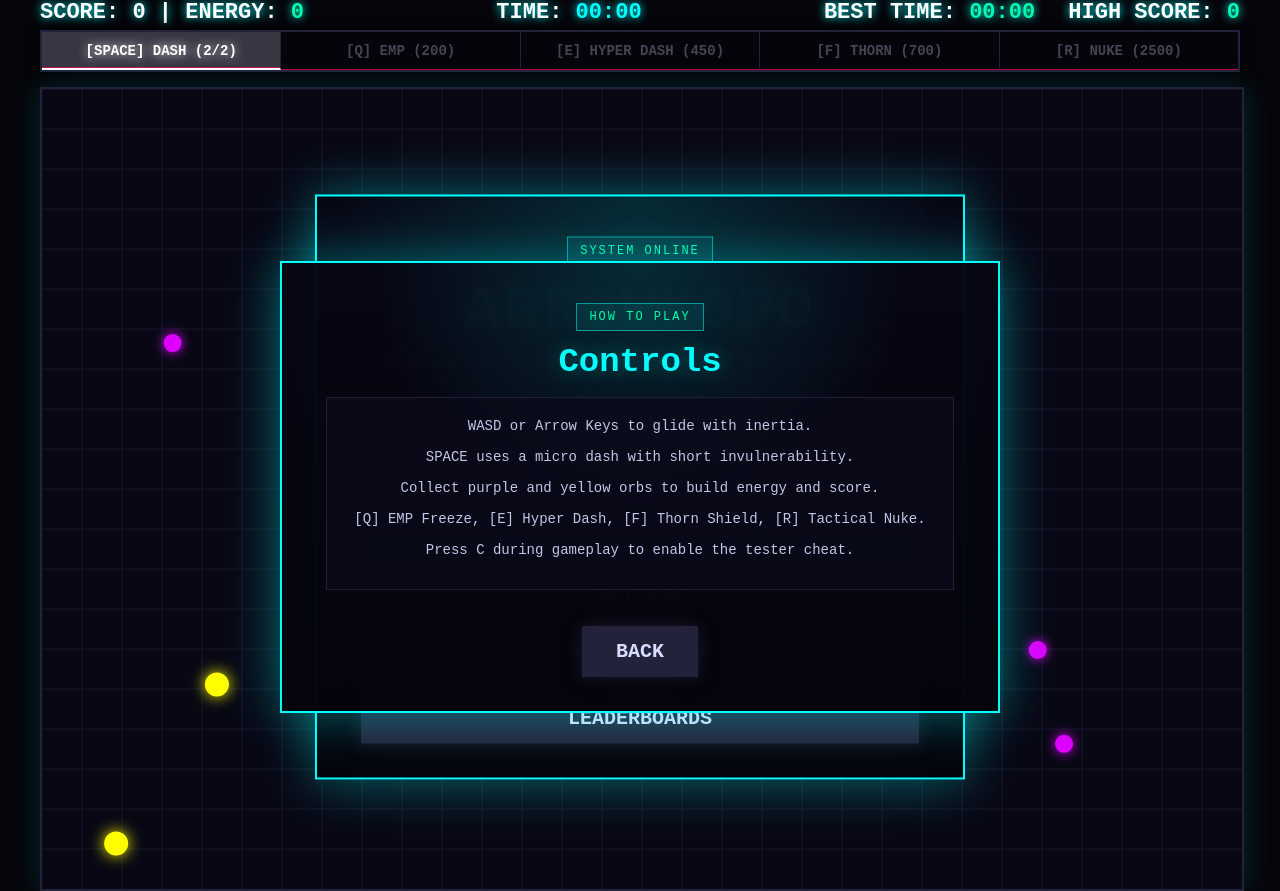
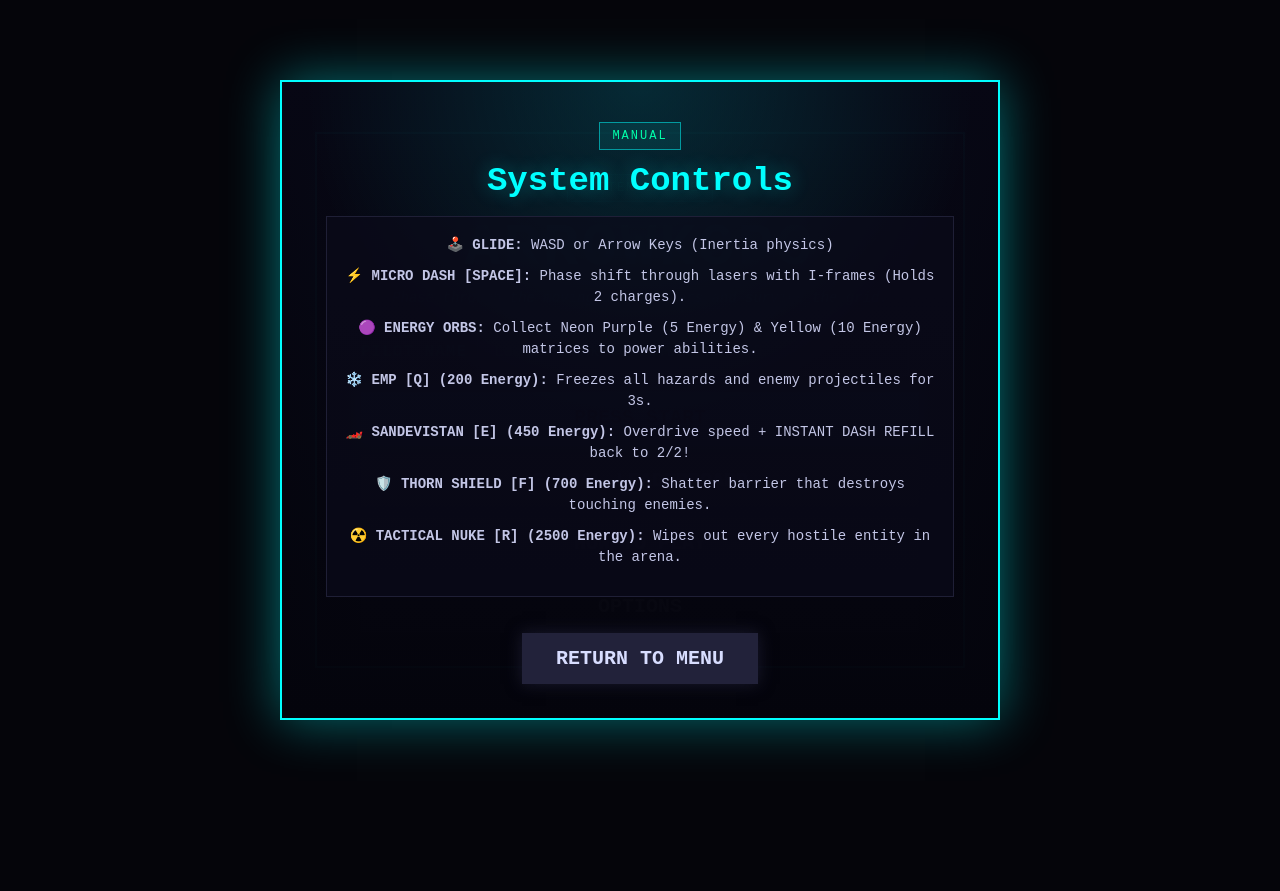
Before and after one commit to Fruizer/ARROWKOPO, a plain HTML site: page index.html in a window 1280 px wide. Both pictures are taken after a click on the button "HOW TO PLAY". After the commit the page ends 800 px from the top, so only its background shows below. Drawn offline with nearby package versions, Linux system fonts and the light colour scheme.

Commit message:
Update index.html

```diff
--- a/index.html
+++ b/index.html
@@ -3,122 +3,76 @@
 <head>
     <meta charset="UTF-8">
     <meta name="viewport" content="width=device-width, initial-scale=1.0">
-    <title>ARROWKOPO: System Overdrive</title>
+    <title>ARROWKOPO: System Overdrive — Menu</title>
     <link rel="stylesheet" href="styles.css">
+    <!-- Supabase CDN -->
+    <script src="https://cdn.jsdelivr.net/npm/@supabase/supabase-js@2"></script>
 </head>
-<body>
+<body class="menu-body">
 
-    <div id="ui-container">
-        <div>SCORE: <span id="scoreVal">0</span> | ENERGY: <span id="energyVal" style="color: #00ffaa;">0</span> <span id="comboVal" style="color: #ffff00; font-size: 18px; margin-left: 10px;"></span></div>
-        <div>TIME: <span id="timerVal" style="color: #00ffff;">00:00</span></div>
-        <div>BEST TIME: <span id="bestTimeVal" style="color: #00ffaa; margin-right: 20px;">00:00</span> HIGH SCORE: <span id="highScoreVal" style="color: #00ffaa;">0</span></div>
-    </div>
+    <div id="startMenuScreen" class="overlay-screen menu-card">
+        <div class="menu-badge">SYSTEM ONLINE</div>
+        <h1 class="menu-title">ARROWKOPO</h1>
+        <p class="menu-tagline">Phase through the moving death lasers and survive the grid.</p>
 
-    <div id="skill-bar-container">
-        <div id="skill-SPACE" class="skill-segment">
-            <div id="cd-SPACE" class="cooldown-mask"></div>
-            <span class="skill-text" id="txt-SPACE">[SPACE] DASH (2/2)</span>
+        <!-- FRICTIONLESS PILOT ENTRY (No Lock-In Button!) -->
+        <div class="menu-entry-row">
+            <label for="playerNameInput">PILOT NAME</label>
+            <input id="playerNameInput" type="text" maxlength="16" autocomplete="off" placeholder="Leave blank for CYBER_RUNNER">
         </div>
-        <div id="skill-Q" class="skill-segment">
-            <div id="fill-Q" class="skill-fill fill-emp"></div>
-            <div id="cd-Q" class="cooldown-mask"></div>
-            <span class="skill-text" id="txt-Q">[Q] EMP (200)</span>
-        </div>
-        <div id="skill-E" class="skill-segment">
-            <div id="fill-E" class="skill-fill fill-hyper"></div>
-            <div id="cd-E" class="cooldown-mask"></div>
-            <span class="skill-text" id="txt-E">[E] HYPER DASH (450)</span>
-        </div>
-        <div id="skill-F" class="skill-segment">
-            <div id="fill-F" class="skill-fill fill-thorn"></div>
-            <div id="cd-F" class="cooldown-mask"></div>
-            <span class="skill-text" id="txt-F">[F] THORN (700)</span>
-        </div>
-        <div id="skill-R" class="skill-segment">
-            <div id="cd-R" class="cooldown-mask"></div>
-            <span class="skill-text" id="txt-R">[R] NUKE (2500)</span>
+
+        <div class="menu-actions menu-actions-stack">
+            <button id="bootButton" class="primary-button">PRESS START</button>
+            <button id="leaderboardsButton" type="button" class="secondary-button">GLOBAL LEADERBOARD</button>
+            <button id="howToPlayButton" type="button" class="secondary-button">HOW TO PLAY</button>
+            <button id="optionsButton" type="button" class="secondary-button">OPTIONS</button>
         </div>
     </div>
 
-    <div id="canvas-wrapper">
-        <canvas id="gameCanvas" width="1200" height="800"></canvas>
+    <!-- MODAL: HOW TO PLAY (No mention of secret [C] cheat!) -->
+    <div id="howToPlayScreen" class="overlay-screen menu-modal" style="display: none;">
+        <div class="menu-badge">MANUAL</div>
+        <h2 class="menu-modal-title">System Controls</h2>
+        <div class="menu-column menu-modal-copy">
+            <p>🕹️ <strong>GLIDE:</strong> WASD or Arrow Keys (Inertia physics)</p>
+            <p>⚡ <strong>MICRO DASH [SPACE]:</strong> Phase shift through lasers with I-frames (Holds 2 charges).</p>
+            <p>🟣 <strong>ENERGY ORBS:</strong> Collect Neon Purple (5 Energy) & Yellow (10 Energy) matrices to power abilities.</p>
+            <p>❄️ <strong>EMP [Q] (200 Energy):</strong> Freezes all hazards and enemy projectiles for 3s.</p>
+            <p>🏎️ <strong>SANDEVISTAN [E] (450 Energy):</strong> Overdrive speed + INSTANT DASH REFILL back to 2/2!</p>
+            <p>🛡️ <strong>THORN SHIELD [F] (700 Energy):</strong> Shatter barrier that destroys touching enemies.</p>
+            <p>☢️ <strong>TACTICAL NUKE [R] (2500 Energy):</strong> Wipes out every hostile entity in the arena.</p>
+        </div>
+        <button id="closeHowToPlayButton" type="button" class="secondary-button">RETURN TO MENU</button>
+    </div>
 
-        <div id="startMenuScreen" class="overlay-screen">
-            <div class="menu-badge">SYSTEM ONLINE</div>
-            <h1 class="menu-title">ARROWKOPO</h1>
-            <p class="menu-tagline">Phase through the moving death lasers and survive the arena.</p>
+    <!-- MODAL: LEADERBOARDS -->
+    <div id="globalLeaderboardScreen" class="overlay-screen menu-modal" style="display: none;">
+        <div class="menu-badge">WORLDWIDE RANKINGS</div>
+        <h2 class="menu-modal-title">Top Operatives</h2>
+        <ol id="globalLeaderboardList" class="leaderboard-list">
+            <li class="leaderboard-empty">Connecting to cloud database...</li>
+        </ol>
+        <button id="closeGlobalLeaderboardButton" type="button" class="secondary-button">RETURN TO MENU</button>
+    </div>
 
-            <div class="menu-entry-row">
-                <label for="playerNameInput">Pilot Name</label>
-                <input id="playerNameInput" type="text" maxlength="16" autocomplete="nickname" placeholder="Enter your name to play">
-                <button id="saveNameButton" type="button" class="secondary-button">LOCK IN</button>
-            </div>
-            <div id="nameError" class="menu-error" aria-live="polite"></div>
+    <!-- MODAL: OPTIONS (Sleeker layout with direct QOL text prompts) -->
+    <div id="optionsScreen" class="overlay-screen menu-modal" style="display: none;">
+        <div class="menu-badge">SETTINGS</div>
+        <h2 class="menu-modal-title">System Options</h2>
 
-            <div class="menu-actions menu-actions-stack">
-                <button id="bootButton">PRESS START</button>
-                <button id="optionsButton" type="button" class="secondary-button">OPTIONS</button>
-                <button id="howToPlayButton" type="button" class="secondary-button">HOW TO PLAY</button>
-                <button id="leaderboardsButton" type="button" class="secondary-button">LEADERBOARDS</button>
-            </div>
+        <div class="menu-column menu-modal-copy">
+            <p style="margin-bottom: 12px;">⚡ <strong>RESET SAVED PILOT NAME:</strong> Removes your cached operational callsign from browser history.</p>
+            <p>🚨 <strong>WIPE LOCAL SCORE DATA:</strong> Completely resets your offline Personal Best Time, High Score tracking, and local device leaderboard history.</p>
         </div>
 
-        <div id="howToPlayScreen" class="overlay-screen menu-modal" aria-hidden="true">
-            <div class="menu-badge">HOW TO PLAY</div>
-            <h2 class="menu-modal-title">Controls</h2>
-            <div class="menu-column menu-modal-copy">
-                <p>WASD or Arrow Keys to glide with inertia.</p>
-                <p>SPACE uses a micro dash with short invulnerability.</p>
-                <p>Collect purple and yellow orbs to build energy and score.</p>
-                <p>[Q] EMP Freeze, [E] Hyper Dash, [F] Thorn Shield, [R] Tactical Nuke.</p>
-                <p>Press C during gameplay to enable the tester cheat.</p>
-            </div>
-            <div class="menu-actions">
-                <button id="closeHowToPlayButton" type="button" class="secondary-button">BACK</button>
-            </div>
-        </div>
-
-        <div id="optionsScreen" class="overlay-screen menu-modal" aria-hidden="true">
-            <div class="menu-badge">OPTIONS</div>
-            <h2 class="menu-modal-title">Game Options</h2>
-            <div class="menu-column menu-modal-copy">
-                <p>Reset your saved pilot name or clear the local leaderboard data on this device.</p>
-                <p>These options only affect your browser storage and do not change gameplay rules.</p>
-            </div>
-            <div class="menu-actions menu-actions-stack">
-                <button id="resetSavedNameButton" type="button" class="secondary-button">RESET SAVED NAME</button>
-                <button id="clearLocalLeaderboardButton" type="button" class="secondary-button">CLEAR LOCAL LEADERBOARD</button>
-                <button id="closeOptionsButton" type="button" class="secondary-button">BACK</button>
-            </div>
-        </div>
-
-        <div id="gameOverScreen" class="overlay-screen">
-            <h1 style="color: #ff0055; margin: 0 0 10px 0; font-size: 48px; text-shadow: 0 0 20px #ff0055;">SYSTEM OFFLINE</h1>
-            <p style="font-size: 18px; color: #c3c6e6; margin: 0 0 10px 0;">Pilot: <span id="finalPlayerName">UNKNOWN</span></p>
-            <p style="font-size: 24px; margin: 5px 0;">Final Score: <span id="finalScore">0</span></p>
-            <p style="font-size: 20px; color: #00ffff; margin: 5px 0;">Time Survived: <span id="finalTime">00:00</span></p>
-            <hr style="border: 0; border-top: 1px solid #22223a; margin: 15px 0;">
-            <p style="color: #00ffaa; font-size: 18px; margin: 5px 0;">Personal Best Time: <span id="finalBestTime">00:00</span></p>
-            <p style="color: #00ffaa; font-size: 18px; margin: 5px 0;">High Score: <span id="finalHighScore">0</span></p>
-            <div class="menu-actions">
-                <button onclick="resetGame()">REBOOT SYSTEM</button>
-                <button class="secondary-button" onclick="returnToMenu()">MAIN MENU</button>
-            </div>
-        </div>
-
-        <div id="globalLeaderboardScreen" class="overlay-screen leaderboard-modal" aria-hidden="true">
-            <div class="leaderboard-modal-header">
-                <div>
-                    <div class="menu-badge">GLOBAL RECORDS</div>
-                    <h2>Worldwide Leaderboard</h2>
-                </div>
-                <button id="closeGlobalLeaderboardButton" type="button" class="secondary-button">CLOSE</button>
-            </div>
-            <ol id="globalLeaderboardList" class="leaderboard-list"></ol>
-            <p id="globalLeaderboardStatus" class="leaderboard-status">Connect a Vercel datastore to publish global scores.</p>
+        <div class="menu-actions menu-actions-stack">
+            <button id="resetSavedNameButton" type="button" class="secondary-button">RESET SAVED PILOT NAME</button>
+            <button id="clearLocalLeaderboardButton" type="button" class="secondary-button" style="border-color: #ff0055; color: #ff0055;">WIPE LOCAL SCORE DATA</button>
+            <button id="closeOptionsButton" type="button" class="secondary-button">RETURN TO MENU</button>
         </div>
     </div>
 
-    <script src="game.js"></script>
+    <script src="supabase.js"></script>
+    <script src="menu.js"></script>
 </body>
 </html>
```
